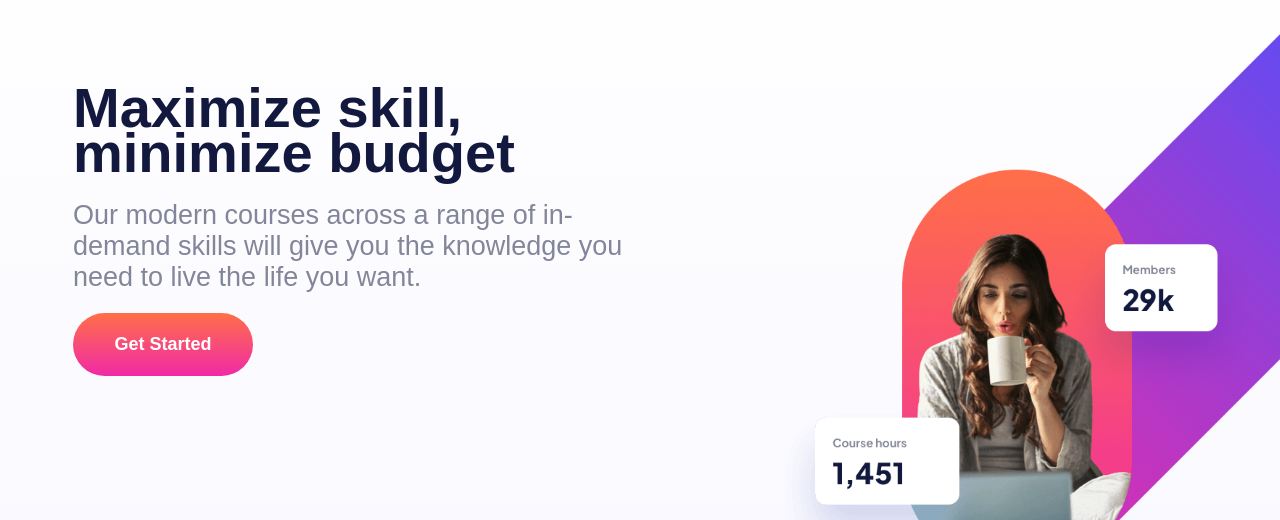
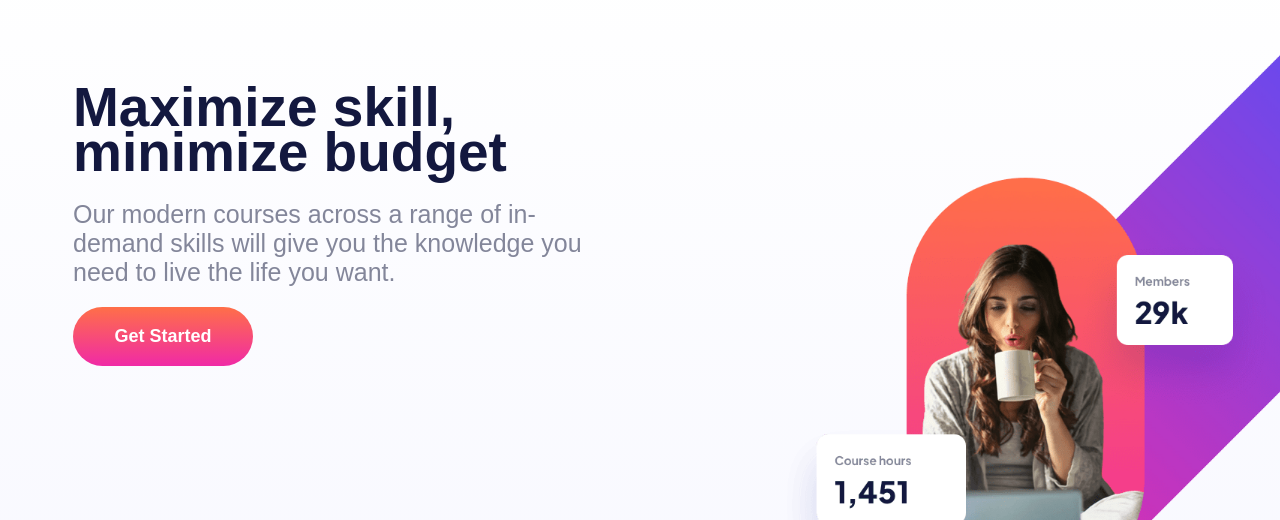
Before and after one commit to Nanayaw130/E-learning, a plain HTML site: page skilled-elearning-landing-page/starter-code/index.html in a window 1280 px wide. Shown: the part 58-578 px from the top of the page. Drawn offline with Linux system fonts and the light colour scheme; a web font is replaced by a local one.

Commit message:
elearning

```diff
--- a/skilled-elearning-landing-page/starter-code/styles.css
+++ b/skilled-elearning-landing-page/starter-code/styles.css
@@ -259,7 +259,7 @@ h1{
             top: 0;
             right: -200px;
             width: 55%;
-            height: 85vh;
+            height: 88vh;
 
 
 
@@ -278,12 +278,12 @@ h1{
 
           }
           .content-1 p{
-            font-size: 27px;
+            font-size: 25px;
 
           }
           .started-btn{
             width:180px;
-            height:63px;
+            height:59px;
             text-align: center;
             font-size: 18px;
             font-weight: 600;
@@ -294,7 +294,7 @@ h1{
           }
 
           .content-1 h1 {
-            font-size: 56px;
+            font-size: 55px;
             line-height: 45px;
           }
 
```
